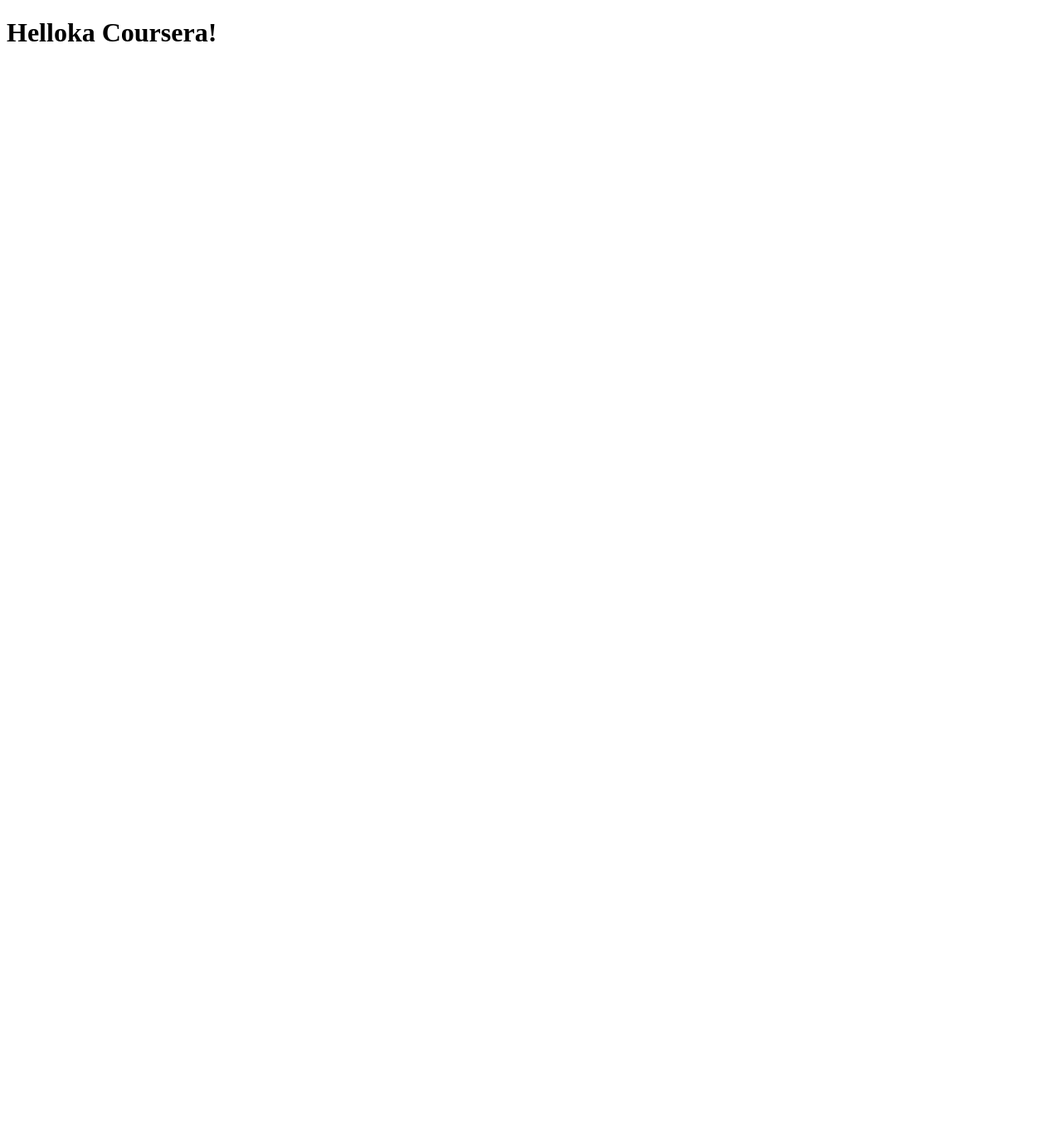
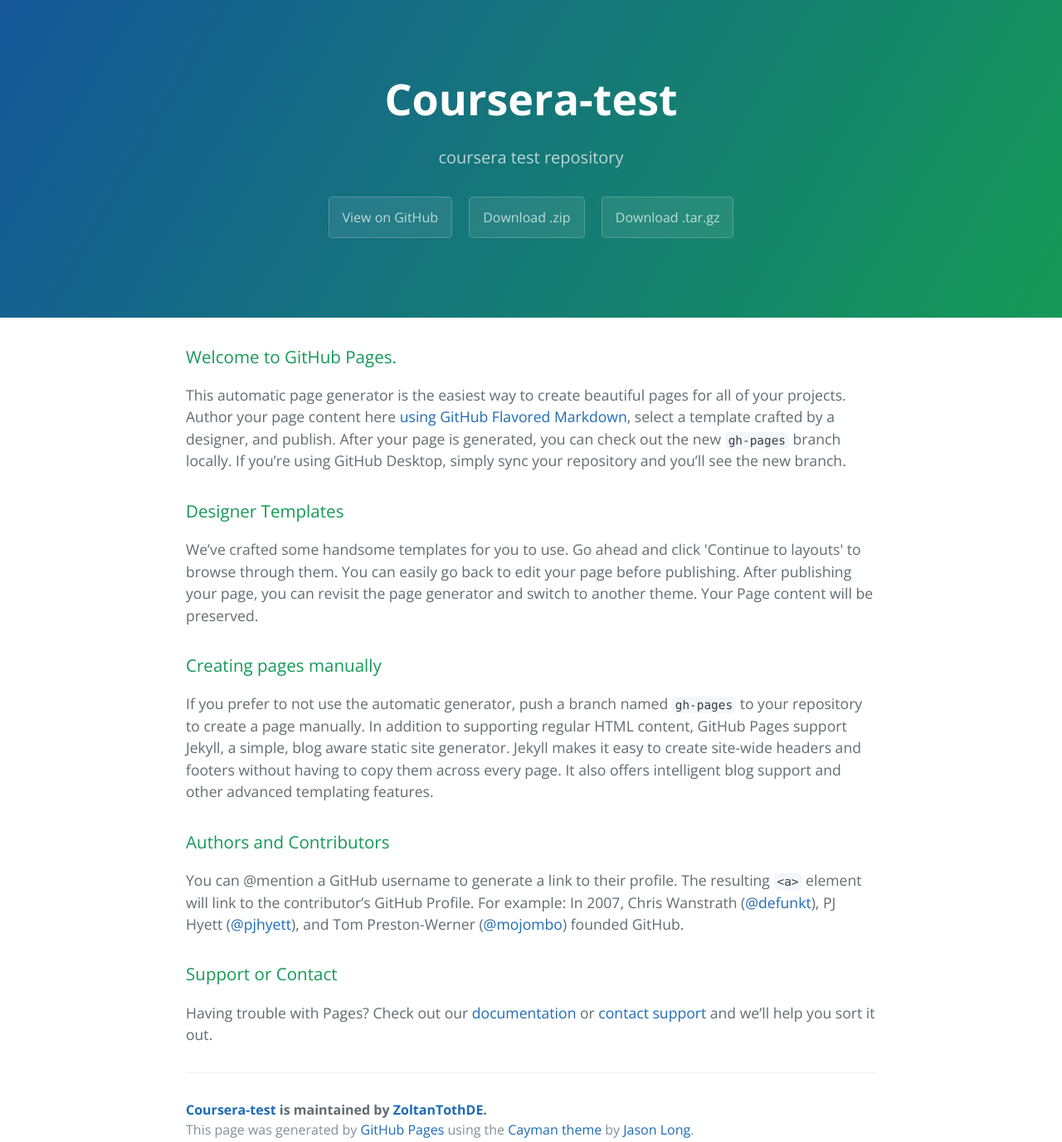
Before and after one commit to ZoltanTothDE/coursera-test, a plain HTML site: page index.html in a window 1280 px wide. Shown: the whole page at 83% size. Before the commit the page ends 800 px from the top, so only its background shows below. Drawn offline with nearby package versions, Linux system fonts and the light colour scheme.

Commit message:
Add files via upload

```diff
--- a/index.html
+++ b/index.html
@@ -1,9 +1,57 @@
 <!DOCTYPE html>
-<html>
-<head>
-	<title>Hello TZ</title>
-</head>
-<body>
-<h1>Helloka Coursera!</h1>
-</body>
+<html lang="en-us">
+  <head>
+    <meta charset="UTF-8">
+    <title>Coursera-test by ZoltanTothDE</title>
+    <meta name="viewport" content="width=device-width, initial-scale=1">
+    <link rel="stylesheet" type="text/css" href="stylesheets/normalize.css" media="screen">
+    <link href='https://fonts.googleapis.com/css?family=Open+Sans:400,700' rel='stylesheet' type='text/css'>
+    <link rel="stylesheet" type="text/css" href="stylesheets/stylesheet.css" media="screen">
+    <link rel="stylesheet" type="text/css" href="stylesheets/github-light.css" media="screen">
+  </head>
+  <body>
+    <section class="page-header">
+      <h1 class="project-name">Coursera-test</h1>
+      <h2 class="project-tagline">coursera test repository</h2>
+      <a href="https://github.com/ZoltanTothDE/coursera-test" class="btn">View on GitHub</a>
+      <a href="https://github.com/ZoltanTothDE/coursera-test/zipball/master" class="btn">Download .zip</a>
+      <a href="https://github.com/ZoltanTothDE/coursera-test/tarball/master" class="btn">Download .tar.gz</a>
+    </section>
+
+    <section class="main-content">
+      <h3>
+<a id="welcome-to-github-pages" class="anchor" href="#welcome-to-github-pages" aria-hidden="true"><span aria-hidden="true" class="octicon octicon-link"></span></a>Welcome to GitHub Pages.</h3>
+
+<p>This automatic page generator is the easiest way to create beautiful pages for all of your projects. Author your page content here <a href="https://guides.github.com/features/mastering-markdown/">using GitHub Flavored Markdown</a>, select a template crafted by a designer, and publish. After your page is generated, you can check out the new <code>gh-pages</code> branch locally. If you’re using GitHub Desktop, simply sync your repository and you’ll see the new branch.</p>
+
+<h3>
+<a id="designer-templates" class="anchor" href="#designer-templates" aria-hidden="true"><span aria-hidden="true" class="octicon octicon-link"></span></a>Designer Templates</h3>
+
+<p>We’ve crafted some handsome templates for you to use. Go ahead and click 'Continue to layouts' to browse through them. You can easily go back to edit your page before publishing. After publishing your page, you can revisit the page generator and switch to another theme. Your Page content will be preserved.</p>
+
+<h3>
+<a id="creating-pages-manually" class="anchor" href="#creating-pages-manually" aria-hidden="true"><span aria-hidden="true" class="octicon octicon-link"></span></a>Creating pages manually</h3>
+
+<p>If you prefer to not use the automatic generator, push a branch named <code>gh-pages</code> to your repository to create a page manually. In addition to supporting regular HTML content, GitHub Pages support Jekyll, a simple, blog aware static site generator. Jekyll makes it easy to create site-wide headers and footers without having to copy them across every page. It also offers intelligent blog support and other advanced templating features.</p>
+
+<h3>
+<a id="authors-and-contributors" class="anchor" href="#authors-and-contributors" aria-hidden="true"><span aria-hidden="true" class="octicon octicon-link"></span></a>Authors and Contributors</h3>
+
+<p>You can @mention a GitHub username to generate a link to their profile. The resulting <code>&lt;a&gt;</code> element will link to the contributor’s GitHub Profile. For example: In 2007, Chris Wanstrath (<a href="https://github.com/defunkt" class="user-mention">@defunkt</a>), PJ Hyett (<a href="https://github.com/pjhyett" class="user-mention">@pjhyett</a>), and Tom Preston-Werner (<a href="https://github.com/mojombo" class="user-mention">@mojombo</a>) founded GitHub.</p>
+
+<h3>
+<a id="support-or-contact" class="anchor" href="#support-or-contact" aria-hidden="true"><span aria-hidden="true" class="octicon octicon-link"></span></a>Support or Contact</h3>
+
+<p>Having trouble with Pages? Check out our <a href="https://help.github.com/pages">documentation</a> or <a href="https://github.com/contact">contact support</a> and we’ll help you sort it out.</p>
+
+      <footer class="site-footer">
+        <span class="site-footer-owner"><a href="https://github.com/ZoltanTothDE/coursera-test">Coursera-test</a> is maintained by <a href="https://github.com/ZoltanTothDE">ZoltanTothDE</a>.</span>
+
+        <span class="site-footer-credits">This page was generated by <a href="https://pages.github.com">GitHub Pages</a> using the <a href="https://github.com/jasonlong/cayman-theme">Cayman theme</a> by <a href="https://twitter.com/jasonlong">Jason Long</a>.</span>
+      </footer>
+
+    </section>
+
+
+  </body>
 </html>
```
